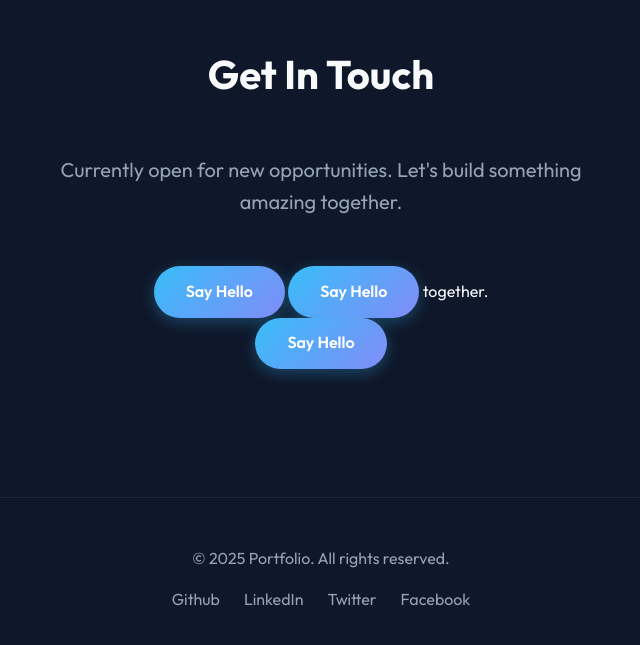
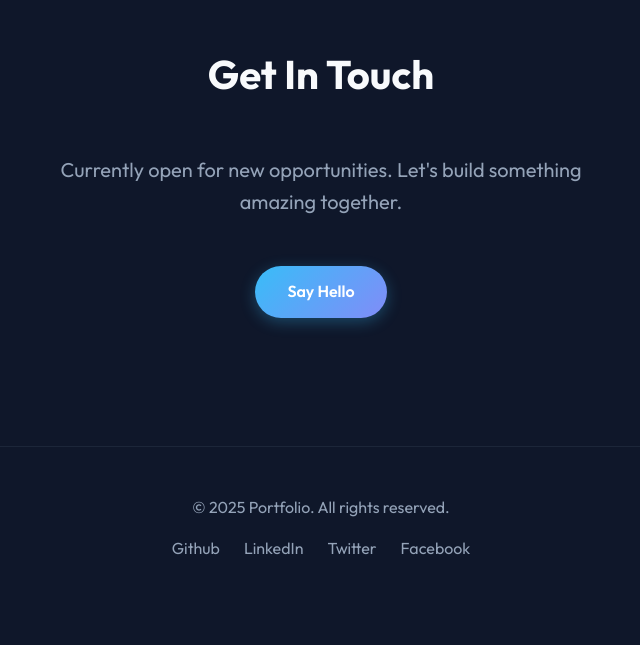
Before and after one commit to Markyyy69/my-portfolio, a plain HTML site: page index.html in a window 1280 px wide. Shown: the part 2337-2982 px from the top of the page, without its empty margins (319-959 px from the left). After the commit the page ends 2947 px from the top, so only its background shows below. Drawn offline with Linux system fonts and the light colour scheme.

Commit message:
Update index.html

```diff
--- a/index.html
+++ b/index.html
@@ -107,10 +107,7 @@
                     <h2 class="section-title">Get In Touch</h2>
                     <p class="contact-text">Currently open for new opportunities. Let's build something amazing
                         together.</p>
-                    <a href="markjamestan57@gmail.com" class="btn primary big-btn">Say Hello</a>
-                    <a href="mailto:markjamestan57@gmail.com" class="btn primary big-btn">Say Hello</a>
-                        together.</p>
-                       <a href="mailto:markjamestan57@gmail.com" class="btn primary big-btn">Say Hello</a>
+                        <a href="mailto:markjamestan57@gmail.com" class="btn primary big-btn">Say Hello</a>
 
                 </div>
 
```
